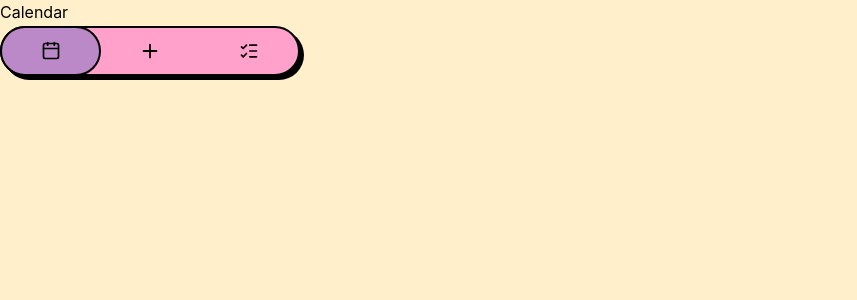
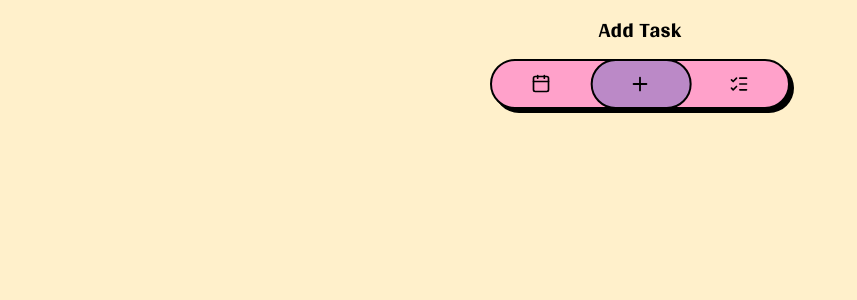
Before and after one commit to megisohata/taska, a React (Vite) app in the folder src/renderer/: page / in a window 1280 px wide. Shown: the top 300 px of the page, without its empty margins (0-857 px from the left). Built offline with nearby package versions, Linux system fonts and the light colour scheme.

Commit message:
Add gidugu

```diff
--- a/src/renderer/src/App.tsx
+++ b/src/renderer/src/App.tsx
@@ -5,7 +5,7 @@ import AddTask from './components/AddTask'
 import List from './components/List'
 
 function App(): React.JSX.Element {
-  const [activeView, setActiveView] = useState<ActiveView>('calendar')
+  const [activeView, setActiveView] = useState<ActiveView>('addTask')
 
   const renderView = (): React.JSX.Element => {
     if (activeView === 'calendar') return <Calendar />
--- a/src/renderer/src/assets/base.css
+++ b/src/renderer/src/assets/base.css
@@ -1,8 +1,12 @@
+@font-face {
+  font-family: 'Gidugu';
+  src: url('../../../../resources/fonts/Gidugu-Regular.ttf') format('truetype');
+}
+
 :root {
   --bg-cream: #FFF0CB;
   --purple: #BB89C7;
   --pink: #FFA1CA;
-
 }
 
 *,
@@ -13,29 +17,13 @@
   font-weight: normal;
 }
 
-ul {
-  list-style: none;
+h1,
+h2,
+h3,
+h4,
+h5,
+h6 {
+  font-family: "Gidugu", sans-serif;
+  font-weight: 400;
+  font-style: normal;
 }
-
-body {
-  min-height: 100vh;
-  color: var(--color-text);
-  background: var(--color-background);
-  line-height: 1.6;
-  font-family:
-    Inter,
-    -apple-system,
-    BlinkMacSystemFont,
-    'Segoe UI',
-    Roboto,
-    Oxygen,
-    Ubuntu,
-    Cantarell,
-    'Fira Sans',
-    'Droid Sans',
-    'Helvetica Neue',
-    sans-serif;
-  text-rendering: optimizeLegibility;
-  -webkit-font-smoothing: antialiased;
-  -moz-osx-font-smoothing: grayscale;
-}
--- a/src/renderer/src/assets/main.css
+++ b/src/renderer/src/assets/main.css
@@ -9,4 +9,7 @@ body,
 
 .app-main {
   background: var(--bg-cream);
+  display: flex;
+  flex-direction: column;
+  align-items: center;
 }
--- /dev/null
+++ b/src/renderer/src/components/AddTask.css
@@ -0,0 +1 @@
+@import '../assets/base.css';
--- a/src/renderer/src/components/AddTask.tsx
+++ b/src/renderer/src/components/AddTask.tsx
@@ -1,5 +1,11 @@
+import './AddTask.css'
+
 function AddTask(): React.JSX.Element {
-  return <div>Task</div>
+  return (
+    <div>
+      <h1>Add Task</h1>
+    </div>
+  )
 }
 
 export default AddTask
```
Also changed, not shown: resources/fonts/Gidugu-Regular.ttf (added).
